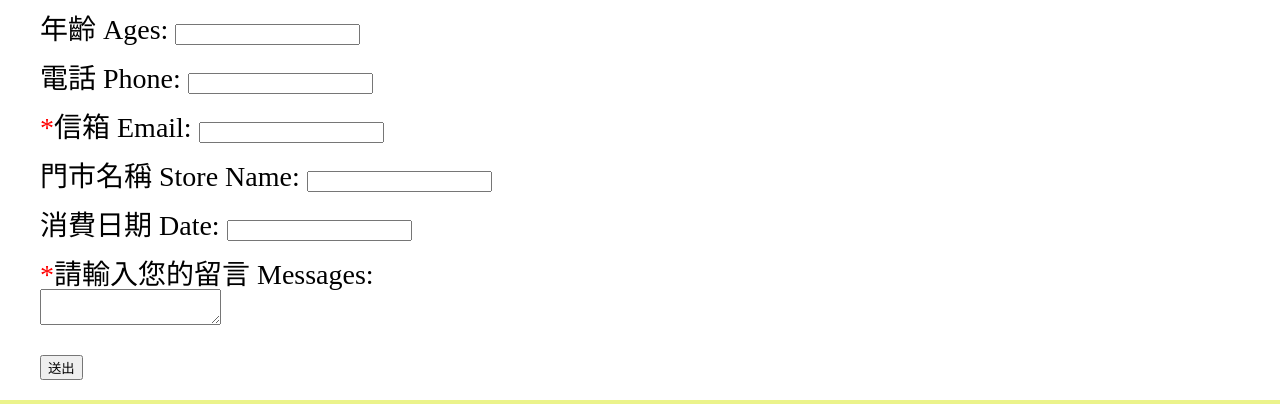
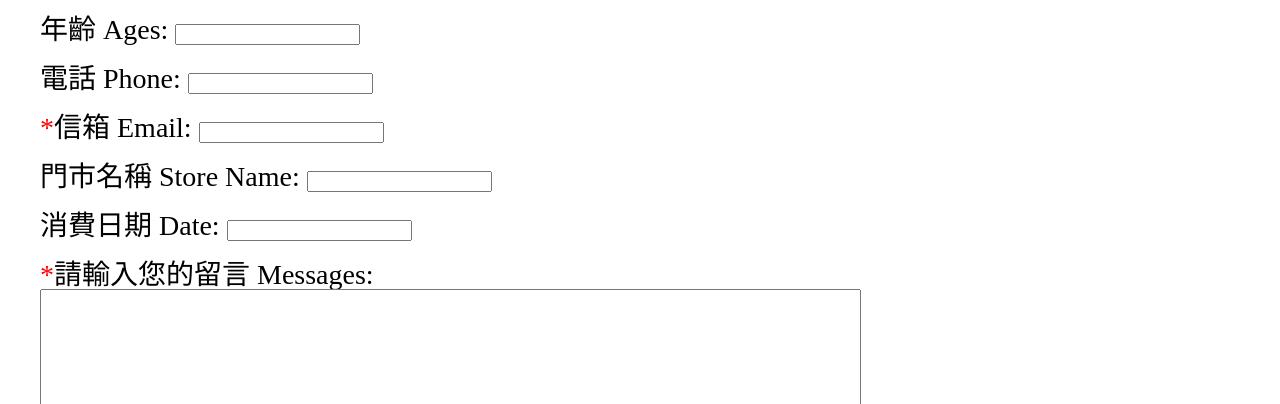
Before and after one commit to terry60909/littlEnjoys, a plain HTML site: page contactus.html in a window 1280 px wide. Shown: the part 784-1188 px from the top of the page. Drawn offline with Linux system fonts and the light colour scheme.

Commit message:
聯絡我們textarea修改

```diff
--- a/contactus.html
+++ b/contactus.html
@@ -47,7 +47,7 @@
                 <li><label><em>*</em>信箱 Email:  </label><input type="text" class="mail"></li>
                 <li><label>門市名稱 Store Name:  </label><input type="" value=""></li>
                 <li><label>消費日期 Date:  </label><input type="" value=""></li>
-                <li><label><em>*</em>請輸入您的留言 Messages:  </label><br><textarea name="" class="Message"></textarea> </li>
+                <li><label><em>*</em>請輸入您的留言 Messages:  </label><br><textarea name="" class="Message" cols="100" rows="10" maxlength="250"></textarea> </li>
                 <li><input type="submit" class="send" value="送出"></li>
 
             </ul>
```
